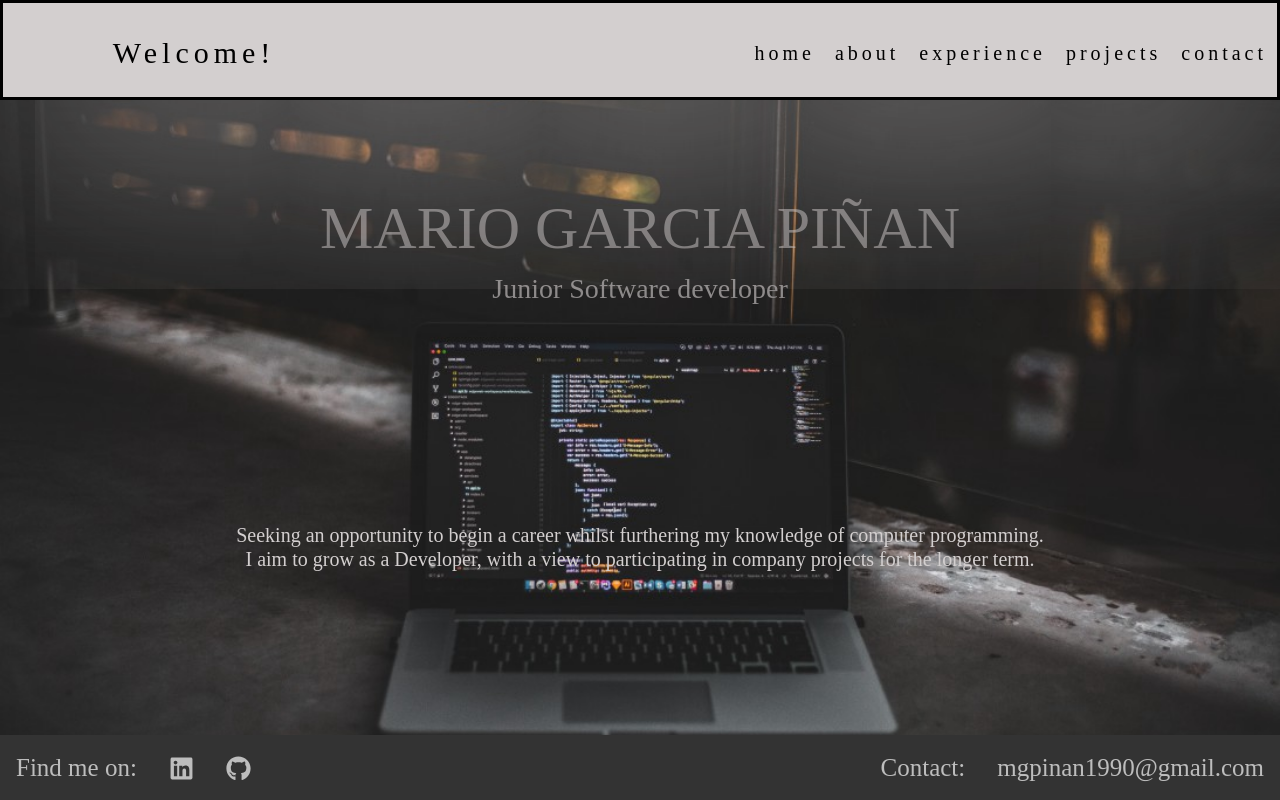
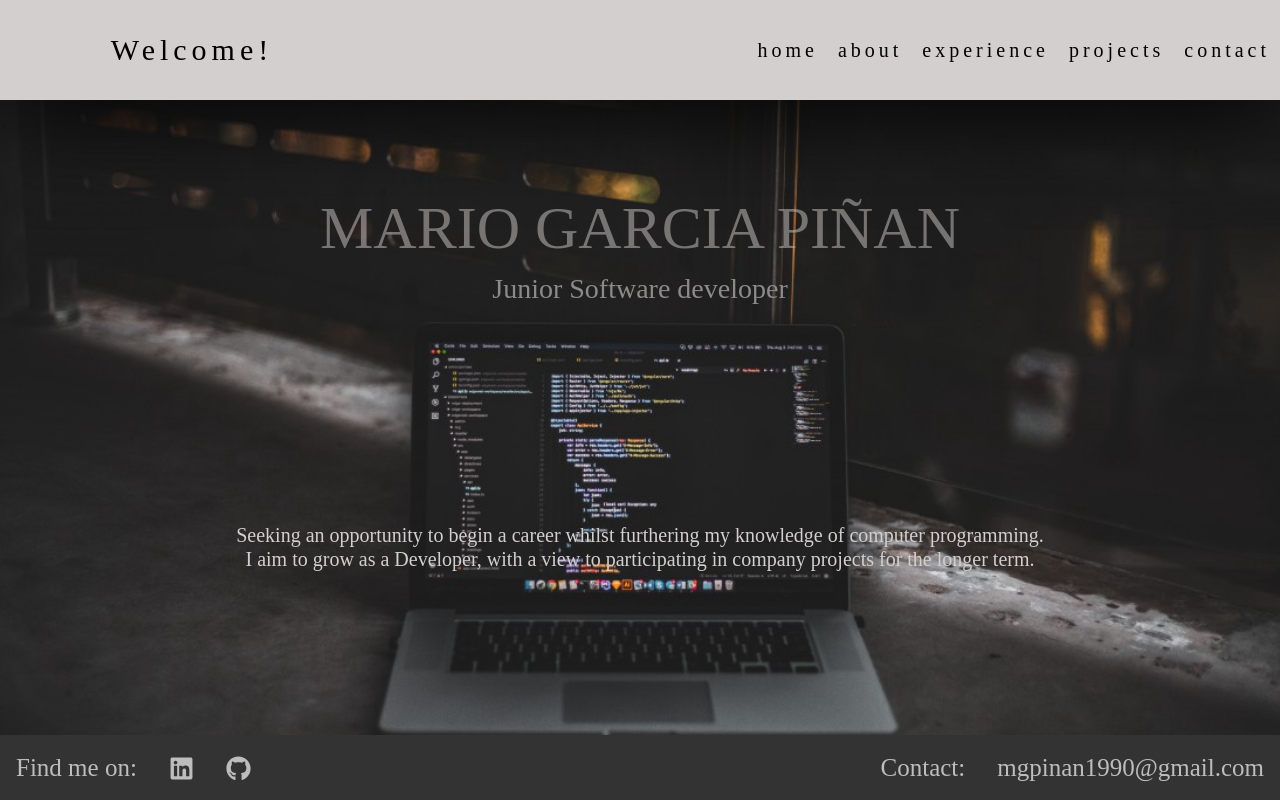
Before and after one commit to Mpinan/Netlify, a React (Create React App) app: page / in a window 1280 px wide. Shown: the top 800 px of the page. Built offline with nearby package versions, Linux system fonts and the light colour scheme.

Commit message:
Added shadows

```diff
--- a/src/index.css
+++ b/src/index.css
@@ -9,10 +9,9 @@ body {
 }
 
 header {
-	border: solid rgb(0, 0, 0);
 	-webkit-box-shadow: 10px 10px 5px 0px #d3cfcf;
 	-moz-box-shadow: 10px 10px 5px 0px #d3cfcf;
-	box-shadow: 10px 10px 1000px 0px #d3cfcf;
+	box-shadow: 0px 10px 100px 0px #000000;
 	height: 100px;
 	background:  #d3cfcf;;
 	width: 100%;
```
